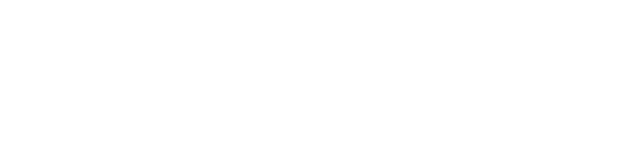
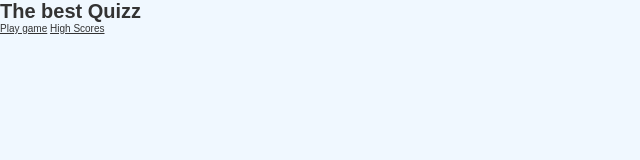
Before and after one commit to palhamel/quiz_app_vanillajs, a plain HTML site: page index.html in a window 1280 px wide. Shown: the whole page, without its empty margins (0-640 px from the left). Drawn offline with Linux system fonts and the light colour scheme.

Commit message:
setup css

```diff
--- a/app.css
+++ b/app.css
@@ -0,0 +1,12 @@
+:root {
+  background-color: aliceblue;
+  font-size: 62.5%;
+}
+
+* {
+  box-sizing: border-box;
+  font-family: Arial, Helvetica, sans-serif;
+  margin: 0;
+  padding: 0;
+  color: #333;
+}
--- a/index.html
+++ b/index.html
@@ -4,8 +4,16 @@
   <meta charset="UTF-8">
   <meta name="viewport" content="width=device-width, initial-scale=1.0">
   <title>Quiz app</title>
+  <link rel="stylesheet" href="app.css">
 </head>
 <body>
+  <div class="container">
+    <div id="home" class="flex-center flex-column">
+      <h1>The best Quizz</h1>
+        <a href="./game.html" class="btn">Play game</a>
+        <a href="./highscores.html" class="btn">High Scores</a>
+    </div>
+  </div>
 
 </body>
 </html>
```
Also changed, not shown: 1 other file.
